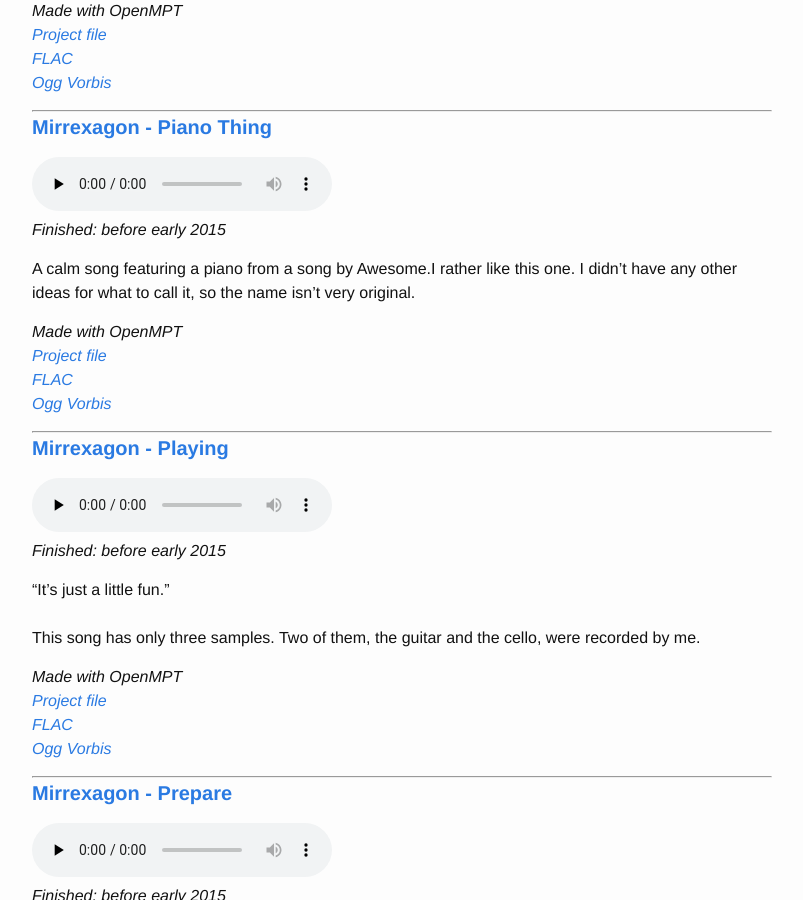
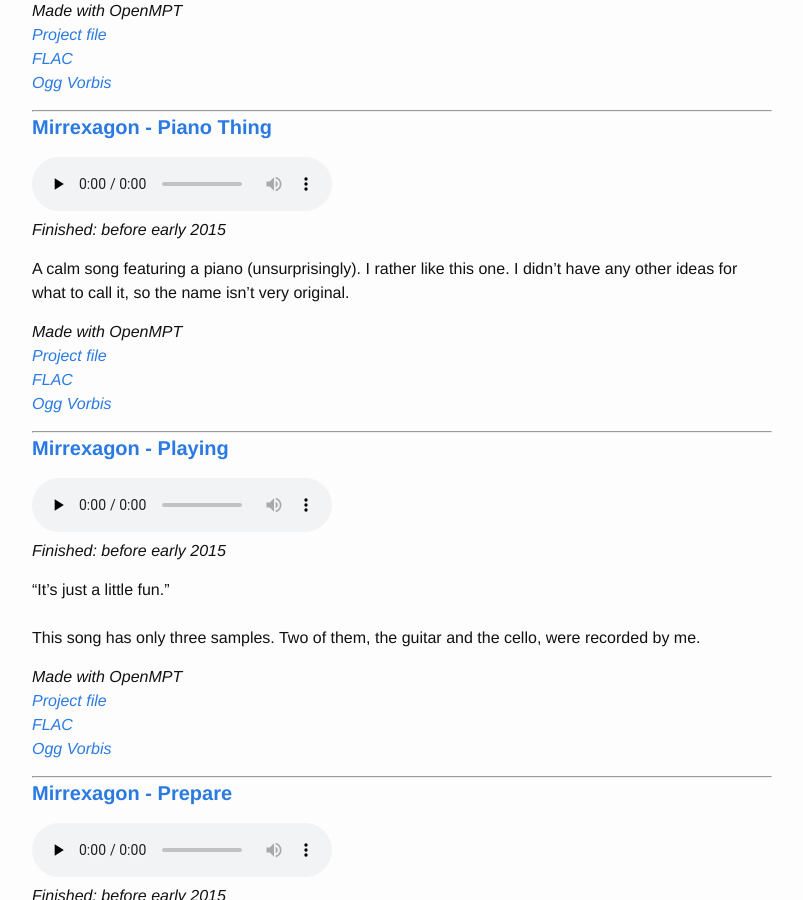
Before and after one commit to legospacy/legospacy.github.io, a Jekyll site: the page built from music.md, in a window 1280 px wide and 900 px high, scrolled down 11936 px. Shown: the whole window, without its empty margins (238-1041 px from the left). Built offline with Jekyll 4.4.1, drawn with Linux system fonts in a browser that asks for light colours; some of the changed lines change nothing that is shown.

Commit message:
Edit Piano Thing's description

```diff
--- a/_data/music.yaml
+++ b/_data/music.yaml
@@ -1,97 +1,98 @@
 ---
-- comment: 'A fast-paced electronic piece. I want to use this for battle music!
+- ext: sunvox
+  comment: 'A fast-paced electronic piece. I want to use this for battle music!
 
 
     It''s meant to be looped, but this version has an ending for listening purposes.'
-  program: SunVox
+  filename: mirrexagon_-_bring_it_on.sunvox
   tags:
-    Date: 2016-10-28
     Title: Bring It On
     Artist: Mirrexagon
-  filename: mirrexagon_-_bring_it_on.sunvox
-  ext: sunvox
-- comment: A happy chiptune. Spread your wings and fly into the sky!
+    Date: 2016-10-28
   program: SunVox
+- ext: sunvox
+  comment: A happy chiptune. Spread your wings and fly into the sky!
+  filename: mirrexagon_-_into_the_sky.sunvox
   tags:
+    Date: 2016-09-30
     Artist: Mirrexagon
-    Date: 2016-09-30
     Title: Into the Sky
-  filename: mirrexagon_-_into_the_sky.sunvox
-  ext: sunvox
-- comment: I felt like playing with a piano instrument for this one. It's a bit short,
+  program: SunVox
+- ext: sunvox
+  comment: I felt like playing with a piano instrument for this one. It's a bit short,
     maybe too short, but I still think it works. The hardest part was getting all
     the volumes balanced (I'm still not convinced that they are, but oh well).
-  program: SunVox
+  filename: mirrexagon_-_love_you.sunvox
   tags:
-    Date: 2016-07-17
     Title: Love You
     Artist: Mirrexagon
-  filename: mirrexagon_-_love_you.sunvox
-  ext: sunvox
-- comment: You can never have too many remixes of one song!
+    Date: 2016-07-17
+  program: SunVox
+- ext: it
+  comment: You can never have too many remixes of one song!
+  filename: mirrexagon_-_destiny_inspired.it
+  tags:
+    Date: 2016-06-22
+    Artist: Mirrexagon
+    Title: Destiny Inspired
   program: OpenMPT
-  tags:
-    Artist: Mirrexagon
-    Date: 2016-06-22
-    Title: Destiny Inspired
-  filename: mirrexagon_-_destiny_inspired.it
-  ext: it
-- comment: 'My take on an iconic theme from Final Fantasy VI.
+- ext: sunvox
+  comment: 'My take on an iconic theme from Final Fantasy VI.
 
 '
+  filename: nobuo_uematsu_-_terra_(mirrexagon_cover).sunvox
+  tags:
+    Date: 2016-06-22
+    Artist: Nobuo Uematsu
+    Title: Terra (Mirrexagon Cover)
   program: SunVox
-  tags:
-    Artist: Nobuo Uematsu
-    Date: 2016-06-22
-    Title: Terra (Mirrexagon Cover)
-  filename: nobuo_uematsu_-_terra_(mirrexagon_cover).sunvox
-  ext: sunvox
-- comment: It took me a while to come up with a name for this, but I think "Swagger"
+- ext: sunvox
+  comment: It took me a while to come up with a name for this, but I think "Swagger"
     describes it perfectly. I accidentally made the ending somewhat unsatisfying,
     so be prepared to want to listen to this over and over forever.
+  filename: mirrexagon_-_swagger.sunvox
+  tags:
+    Date: 2016-01-28
+    Artist: Mirrexagon
+    Title: Swagger
   program: SunVox
+- ext: sunvox
+  comment: A random chiptune appeared!
+  filename: mirrexagon_-_little_battle_chip.sunvox
   tags:
+    Date: 2016-01-08
     Artist: Mirrexagon
-    Date: 2016-01-28
-    Title: Swagger
-  filename: mirrexagon_-_swagger.sunvox
-  ext: sunvox
-- comment: A random chiptune appeared!
+    Title: Little Battle Chip
   program: SunVox
+- ext: sunvox
+  comment: I was trying to make a wobble bass in SunVox. I also was trying to transcribe
+    this song. I combined the two!
+  filename: drax_-_tristesse_(mirrexagon_wobble_cover).sunvox
   tags:
+    Title: Tristesse (Mirrexagon Wobble Cover)
+    Artist: DRAX
+    Date: 2015-12-03
+  program: SunVox
+- ext: sunvox
+  comment: This sat in my WIP folder for ages because I thought it was too short,
+    but nothing I added sounded good. I think it's actually pretty great as is.
+  filename: mirrexagon_-_dream_march.sunvox
+  tags:
+    Date: 2015-12-01
     Artist: Mirrexagon
-    Date: 2016-01-08
-    Title: Little Battle Chip
-  filename: mirrexagon_-_little_battle_chip.sunvox
-  ext: sunvox
-- comment: I was trying to make a wobble bass in SunVox. I also was trying to transcribe
-    this song. I combined the two!
+    Title: Dream March
   program: SunVox
+- ext: sunvox
+  comment: This one was sitting around in my WIP folder for ages, until I eventually
+    decided to just call it finished.
+  filename: mirrexagon_-_city_night.sunvox
   tags:
-    Artist: DRAX
-    Title: Tristesse (Mirrexagon Wobble Cover)
-    Date: 2015-12-03
-  filename: drax_-_tristesse_(mirrexagon_wobble_cover).sunvox
-  ext: sunvox
-- comment: This sat in my WIP folder for ages because I thought it was too short,
-    but nothing I added sounded good. I think it's actually pretty great as is.
+    Date: 2015-11-29
+    Artist: Mirrexagon
+    Title: City Night
   program: SunVox
-  tags:
-    Artist: Mirrexagon
-    Date: 2015-12-01
-    Title: Dream March
-  filename: mirrexagon_-_dream_march.sunvox
-  ext: sunvox
-- comment: This one was sitting around in my WIP folder for ages, until I eventually
-    decided to just call it finished.
-  program: SunVox
-  tags:
-    Title: City Night
-    Artist: Mirrexagon
-    Date: 2015-11-29
-  filename: mirrexagon_-_city_night.sunvox
-  ext: sunvox
-- comment: 'Now this, this is a big one.
+- ext: sunvox
+  comment: 'Now this, this is a big one.
 
 
     This song started off as a chiptune, written as though for a demoscene demo. I
@@ -107,128 +108,128 @@
     in all its glory!
 
 '
+  filename: mirrexagon_-_demo_one.sunvox
+  tags:
+    Date: 2015-11-06
+    Artist: Mirrexagon
+    Title: Demo One
   program: SunVox
+- ext: sunvox
+  comment: I was originally hesitant to publish this, thinking it too short and not
+    very high quality, but in the end I think it's alright.
+  filename: mirrexagon_-_dont_cry.sunvox
   tags:
+    Date: 2015-03-21
     Artist: Mirrexagon
-    Date: 2015-11-06
-    Title: Demo One
-  filename: mirrexagon_-_demo_one.sunvox
-  ext: sunvox
-- comment: I was originally hesitant to publish this, thinking it too short and not
-    very high quality, but in the end I think it's alright.
+    Title: Don't Cry
   program: SunVox
+- ext: sunvox
+  comment: I played around with a few new things with this one, namely tempo and style
+    changes. I'm pretty happy how it turned out.
+  filename: mirrexagon_-_sundance.sunvox
   tags:
+    Date: 2015-02-12
     Artist: Mirrexagon
-    Date: 2015-03-21
-    Title: Don't Cry
-  filename: mirrexagon_-_dont_cry.sunvox
-  ext: sunvox
-- comment: I played around with a few new things with this one, namely tempo and style
-    changes. I'm pretty happy how it turned out.
+    Title: Sundance
   program: SunVox
-  tags:
-    Artist: Mirrexagon
-    Date: 2015-02-12
-    Title: Sundance
-  filename: mirrexagon_-_sundance.sunvox
-  ext: sunvox
-- comment: I'm not entirely sure what to call this. Fast-paced techno thing? I didn't
+- ext: sunvox
+  comment: I'm not entirely sure what to call this. Fast-paced techno thing? I didn't
     pay much attention when I was making this, or at least I barely remember doing
     it.
+  filename: mirrexagon_-_power_on.sunvox
+  tags:
+    Date: 2015-02-06
+    Artist: Mirrexagon
+    Title: Power On
   program: SunVox
+- ext: it
+  comment: A chiptune, through and through. I returned to OpenMPT briefly to make
+    this after having switched to SunVox a while back.
+  filename: mirrexagon_-_trudge.it
   tags:
+    Title: Trudge
     Artist: Mirrexagon
-    Date: 2015-02-06
-    Title: Power On
-  filename: mirrexagon_-_power_on.sunvox
-  ext: sunvox
-- comment: A chiptune, through and through. I returned to OpenMPT briefly to make
-    this after having switched to SunVox a while back.
+    Date: 2015-02-04
   program: OpenMPT
-  tags:
-    Artist: Mirrexagon
-    Title: Trudge
-    Date: 2015-02-04
-  filename: mirrexagon_-_trudge.it
-  ext: it
-- comment: One of my first SunVox songs. It's more an ambient loop than a song.
-  program: SunVox
+- ext: sunvox
+  comment: One of my first SunVox songs. It's more an ambient loop than a song.
+  filename: mirrexagon_-_basement.sunvox
   tags:
     Artist: Mirrexagon
     Title: Basement
-  filename: mirrexagon_-_basement.sunvox
-  ext: sunvox
-- comment: I don't usually write upbeat happy songs (for whatever reason), but this
+  program: SunVox
+- ext: sunvox
+  comment: I don't usually write upbeat happy songs (for whatever reason), but this
     is one!
-  program: SunVox
+  filename: mirrexagon_-_candy_stall.sunvox
   tags:
     Artist: Mirrexagon
     Title: Candy Stall
-  filename: mirrexagon_-_candy_stall.sunvox
-  ext: sunvox
-- comment: I think this one sounds a bit medieval, hence the name.
   program: SunVox
+- ext: sunvox
+  comment: I think this one sounds a bit medieval, hence the name.
+  filename: mirrexagon_-_castle.sunvox
   tags:
     Artist: Mirrexagon
     Title: Castle
-  filename: mirrexagon_-_castle.sunvox
-  ext: sunvox
-- comment: My first foray into using only simple waveforms in a song (ie. chiptune).
+  program: SunVox
+- ext: it
+  comment: My first foray into using only simple waveforms in a song (ie. chiptune).
     I was trying to make a dubstep-like wobble bass, but it didn't work out and so
     I made this instead.
-  program: OpenMPT
+  filename: mirrexagon_-_chipthing.it
   tags:
     Title: Chip Thing
     Artist: Mirrexagon
-  filename: mirrexagon_-_chipthing.it
-  ext: it
-- comment: 'Electronic cover of the Chrono Trigger battle music.
+  program: OpenMPT
+- ext: sunvox
+  comment: 'Electronic cover of the Chrono Trigger battle music.
 
 
     I haven''t actually finished Chrono Trigger (I know, I know!), but its music is
     awesome!
 
 '
-  program: SunVox
+  filename: yasunori_mitsuda_-_chrono_trigger_battle_1_(mirrexagon_cover).sunvox
   tags:
     Title: Chrono Trigger Battle 1 (Mirrexagon Cover)
     Artist: Yasunori Mitsuda
-  filename: yasunori_mitsuda_-_chrono_trigger_battle_1_(mirrexagon_cover).sunvox
-  ext: sunvox
-- comment: '"You can''t escape your destiny."
+  program: SunVox
+- ext: it
+  comment: '"You can''t escape your destiny."
 
 
     I love the plucky instrument in this song. I don''t know what it is but I pinched
     it from "Inside a Dream" by Awesome and have since heard it in quite a few songs.
 
 '
-  program: OpenMPT
+  filename: mirrexagon_-_destiny.it
   tags:
     Title: Destiny
     Artist: Mirrexagon
-  filename: mirrexagon_-_destiny.it
-  ext: it
-- comment: A remix of my own song "Destiny"! This version is more fast-paced, and
+  program: OpenMPT
+- ext: it
+  comment: A remix of my own song "Destiny"! This version is more fast-paced, and
     still retains a lot of the original.
-  program: OpenMPT
+  filename: mirrexagon_-_destiny_redux.it
   tags:
     Title: Destiny Redux
     Artist: Mirrexagon
-  filename: mirrexagon_-_destiny_redux.it
-  ext: it
-- comment: 'A calm cover of the Double Rainboom theme, without vocals.
+  program: OpenMPT
+- ext: it
+  comment: 'A calm cover of the Double Rainboom theme, without vocals.
 
 
     I also did a non-calm techno remix before this one, which has the vocals.
 
 '
-  program: OpenMPT
+  filename: david_larson_-_double_rainboom_(mirrexagon_calm_cover).it
   tags:
     Title: Double Rainboom (Mirrexagon Calm Cover)
     Artist: David Larson
-  filename: david_larson_-_double_rainboom_(mirrexagon_calm_cover).it
-  ext: it
-- comment: 'A remix of the theme of Double Rainboom, an MLP: FiM fan animation made
+  program: OpenMPT
+- ext: it
+  comment: 'A remix of the theme of Double Rainboom, an MLP: FiM fan animation made
     by people all over the world (or something like that), that sadly was taken down
     by the lead producer. You can still find it online though.
 
@@ -237,55 +238,55 @@
     track uncompressed.
 
 '
-  program: OpenMPT
+  filename: david_larson_-_double_rainboom_(mirrexagon_techno_remix).it
   tags:
     Title: Double Rainboom (Mirrexagon Techno Remix)
     Artist: David Larson, Mandopony
-  filename: david_larson_-_double_rainboom_(mirrexagon_techno_remix).it
-  ext: it
-- comment: '"When you dream, you can do anything."
+  program: OpenMPT
+- ext: it
+  comment: '"When you dream, you can do anything."
 
 
     I liked this sample so much, I made a song that used only it!
 
 '
-  program: OpenMPT
+  filename: mirrexagon_-_dream.it
   tags:
     Title: Dream
     Artist: Mirrexagon
-  filename: mirrexagon_-_dream.it
-  ext: it
-- comment: A fast paced mostly electronic song. I rank this pretty highly in all the
+  program: OpenMPT
+- ext: sunvox
+  comment: A fast paced mostly electronic song. I rank this pretty highly in all the
     songs I've made.
-  program: SunVox
+  filename: mirrexagon_-_fate_of_the_world.sunvox
   tags:
     Title: Fate of the World
     Artist: Mirrexagon
-  filename: mirrexagon_-_fate_of_the_world.sunvox
-  ext: sunvox
-- comment: '"The Final Sacrifice is your life."
+  program: SunVox
+- ext: it
+  comment: '"The Final Sacrifice is your life."
 
 
     The first song I ever made (well, technically second, but we don''t talk about
     the first)! Chord progression comes from "destiny" by Radix.
 
 '
-  program: OpenMPT
+  filename: mirrexagon_-_final_sacrifice.it
   tags:
     Title: Final Sacrifice
     Artist: Mirrexagon
-  filename: mirrexagon_-_final_sacrifice.it
-  ext: it
-- comment: A full-on electronic song with an awesome (if I do say so myself) bass
+  program: OpenMPT
+- ext: sunvox
+  comment: A full-on electronic song with an awesome (if I do say so myself) bass
     line. I was pretty amazed at myself when I made this, and I still (as of March
     2016) think it's one of the best songs I've ever made.
-  program: SunVox
+  filename: mirrexagon_-_fluorescent.sunvox
   tags:
     Title: Fluorescent
     Artist: Mirrexagon
-  filename: mirrexagon_-_fluorescent.sunvox
-  ext: sunvox
-- comment: 'Follow the Sun is one of the example songs bundled with SunVox, and it''s
+  program: SunVox
+- ext: sunvox
+  comment: 'Follow the Sun is one of the example songs bundled with SunVox, and it''s
     also written by the creator. It''s my favourite of the example songs.
 
 
@@ -293,45 +294,45 @@
     so I suppose this is kind of an edit as well?
 
 '
-  program: SunVox
+  filename: nightradio_-_follow_the_sun_(mirrexagon_remix).sunvox
   tags:
     Title: Follow the Sun (Mirrexagon Remix)
     Artist: NightRadio
-  filename: nightradio_-_follow_the_sun_(mirrexagon_remix).sunvox
-  ext: sunvox
-- comment: I was playing around with sines, filters and LFOs. Not my greatest work,
+  program: SunVox
+- ext: sunvox
+  comment: I was playing around with sines, filters and LFOs. Not my greatest work,
     but still alright.
-  program: SunVox
+  filename: mirrexagon_-_ghostly_touch.sunvox
   tags:
     Title: Ghostly Touch
     Artist: Mirrexagon
-  filename: mirrexagon_-_ghostly_touch.sunvox
-  ext: sunvox
-- comment: '"Bask in the glow, and let it absorb you. Let everything wash away."
+  program: SunVox
+- ext: it
+  comment: '"Bask in the glow, and let it absorb you. Let everything wash away."
 
 
     This song apparently invokes images of a forest glade.
 
 '
-  program: OpenMPT
+  filename: mirrexagon_-_glow.it
   tags:
     Title: Glow
     Artist: Mirrexagon
-  filename: mirrexagon_-_glow.it
-  ext: it
-- comment: '"It is all too easy to become lost in the pure vastness of a mind."
+  program: OpenMPT
+- ext: it
+  comment: '"It is all too easy to become lost in the pure vastness of a mind."
 
 
     Guitars! One of which is my sample, the other comes from "guitarv2" by Buzzer.
 
 '
-  program: OpenMPT
+  filename: mirrexagon_-_lost.it
   tags:
     Title: Lost
     Artist: Mirrexagon
-  filename: mirrexagon_-_lost.it
-  ext: it
-- comment: 'A short, mostly acoustic piece (as acoustic as you can get with samples,
+  program: OpenMPT
+- ext: it
+  comment: 'A short, mostly acoustic piece (as acoustic as you can get with samples,
     anyway).
 
 
@@ -339,21 +340,21 @@
     a song with that in it!
 
 '
-  program: OpenMPT
+  filename: mirrexagon_-_march.it
   tags:
     Title: March
     Artist: Mirrexagon
-  filename: mirrexagon_-_march.it
-  ext: it
-- comment: A song made entirely of marimbas, with some nice echo and reverb. Don't
+  program: OpenMPT
+- ext: sunvox
+  comment: A song made entirely of marimbas, with some nice echo and reverb. Don't
     mind the unoriginal name.
-  program: SunVox
+  filename: mirrexagon_-_marimba_thing.sunvox
   tags:
     Title: Marimba Thing
     Artist: Mirrexagon
-  filename: mirrexagon_-_marimba_thing.sunvox
-  ext: sunvox
-- comment: '"When there is no hope, sorrow overcomes all."
+  program: SunVox
+- ext: it
+  comment: '"When there is no hope, sorrow overcomes all."
 
 
     An electronic 16-bit-ish song.
@@ -364,37 +365,36 @@
     to put something in there to justify that marketing!
 
 '
-  program: OpenMPT
+  filename: mirrexagon_-_never-ending_sorrow.it
   tags:
     Title: Never-ending Sorrow
     Artist: Mirrexagon
-  filename: mirrexagon_-_never-ending_sorrow.it
-  ext: it
-- comment: 'A calm song featuring a piano from a song by Awesome.I rather like this
-    one. I didn''t have any other ideas for what to call it, so the name isn''t very
-    original.
+  program: OpenMPT
+- ext: it
+  comment: 'A calm song featuring a piano (unsurprisingly). I rather like this one.
+    I didn''t have any other ideas for what to call it, so the name isn''t very original.
 
 '
-  program: OpenMPT
+  filename: mirrexagon_-_pianothing.it
   tags:
     Title: Piano Thing
     Artist: Mirrexagon
-  filename: mirrexagon_-_pianothing.it
-  ext: it
-- comment: '"It''s just a little fun."
+  program: OpenMPT
+- ext: it
+  comment: '"It''s just a little fun."
 
 
     This song has only three samples. Two of them, the guitar and the cello, were
     recorded by me.
 
 '
-  program: OpenMPT
+  filename: mirrexagon_-_playing.it
   tags:
     Title: Playing
     Artist: Mirrexagon
-  filename: mirrexagon_-_playing.it
-  ext: it
-- comment: '"Are you ready to face the challenge?"
+  program: OpenMPT
+- ext: it
+  comment: '"Are you ready to face the challenge?"
 
 
     I asked my friend to pick out some samples from a large collection of tracker
@@ -402,13 +402,13 @@
     a synth in the mix. This is what I made.
 
 '
-  program: OpenMPT
+  filename: mirrexagon_-_prepare.it
   tags:
     Title: Prepare
     Artist: Mirrexagon
-  filename: mirrexagon_-_prepare.it
-  ext: it
-- comment: '"Even though you may never find it, you still keep searching."
+  program: OpenMPT
+- ext: it
+  comment: '"Even though you may never find it, you still keep searching."
 
 
     A calm, slightly solemn piece, featuring a piano sample taken from "Beyond the
@@ -420,13 +420,13 @@
     the sea near the start of the game, with wind-through-grass noises in the background.
 
 '
-  program: OpenMPT
+  filename: mirrexagon_-_searching.it
   tags:
     Title: Searching
     Artist: Mirrexagon
-  filename: mirrexagon_-_searching.it
-  ext: it
-- comment: 'Fast-paced endlessly-looping mostly-electronic song, with the plucky instrument
+  program: OpenMPT
+- ext: sunvox
+  comment: 'Fast-paced endlessly-looping mostly-electronic song, with the plucky instrument
     I love so much.
 
     I made this in the early days of using SunVox, and I look back on it sometimes
@@ -434,13 +434,13 @@
     again." I absolutely love it.
 
 '
-  program: SunVox
+  filename: mirrexagon_-_showtime.sunvox
   tags:
     Title: Showtime
     Artist: Mirrexagon
-  filename: mirrexagon_-_showtime.sunvox
-  ext: sunvox
-- comment: '"It''s the simple things that count."
+  program: SunVox
+- ext: it
+  comment: '"It''s the simple things that count."
 
 
     With a drumbeat stolen from "massive cave system" by Reed, this is the only song
@@ -448,13 +448,13 @@
     It''s been fixed though.
 
 '
-  program: OpenMPT
+  filename: mirrexagon_-_simplistic.it
   tags:
     Title: Simplistic
     Artist: Mirrexagon
-  filename: mirrexagon_-_simplistic.it
-  ext: it
-- comment: '"Here I lie, in this cave,
+  program: OpenMPT
+- ext: it
+  comment: '"Here I lie, in this cave,
 
     watching all the storms go by.
 
@@ -486,50 +486,50 @@
     a story I wrote (it was terrible and it''s gone, don''t ask).
 
 '
-  program: OpenMPT
+  filename: koji_kondo_-_song_of_storms_(mirrexagon_16-bit_cover).it
   tags:
     Title: Song of Storms (Mirrexagon 16-bit Cover)
     Artist: Koji Kondo
-  filename: koji_kondo_-_song_of_storms_(mirrexagon_16-bit_cover).it
-  ext: it
-- comment: A remix of probably the most famous part of the theme from The Elder Scrolls.
+  program: OpenMPT
+- ext: it
+  comment: A remix of probably the most famous part of the theme from The Elder Scrolls.
     I was playing Skyrim around the time I made this.
-  program: OpenMPT
+  filename: mirrexagon_-_tes.it
   tags:
     Title: The Elder Scrolls
     Artist: Mirrexagon
-  filename: mirrexagon_-_tes.it
-  ext: it
-- comment: '"Once you reach the end, all that is left is...nothing. It''s over. It''s
+  program: OpenMPT
+- ext: it
+  comment: '"Once you reach the end, all that is left is...nothing. It''s over. It''s
     finished. There is nothing left. And there is nothing you can do about it."
 
 
     I don''t remember what was going through my head when I wrote that quote...'
-  program: OpenMPT
+  filename: mirrexagon_-_the_end.it
   tags:
     Title: The End
     Artist: Mirrexagon
-  filename: mirrexagon_-_the_end.it
-  ext: it
-- comment: '"Embrace the twilight, live in it. It won\''t last."
+  program: OpenMPT
+- ext: it
+  comment: '"Embrace the twilight, live in it. It won\''t last."
 
 
     A little ambient piece that came from messing with a chord entry thing OpenMPT
     has.'
-  program: OpenMPT
+  filename: mirrexagon_-_twilight.it
   tags:
     Title: Twilight
     Artist: Mirrexagon
-  filename: mirrexagon_-_twilight.it
-  ext: it
-- comment: This one's a chiptune. It's one of my first SunVox songs.
-  program: SunVox
+  program: OpenMPT
+- ext: sunvox
+  comment: This one's a chiptune. It's one of my first SunVox songs.
+  filename: mirrexagon_-_weather_factory.sunvox
   tags:
     Title: Weather Factory
     Artist: Mirrexagon
-  filename: mirrexagon_-_weather_factory.sunvox
-  ext: sunvox
-- comment: 'Yes, I watched MLP: FiM, enjoyed it, and became obsessed with it for a
+  program: SunVox
+- ext: it
+  comment: 'Yes, I watched MLP: FiM, enjoyed it, and became obsessed with it for a
     while.
 
 
@@ -537,17 +537,16 @@
     because I''m not too great with transcribing by ear.
 
 '
-  program: OpenMPT
+  filename: daniel_ingram_-_winter_wrap_up_(mirrexagon_cover).it
   tags:
     Title: Winter Wrap Up (Mirrexagon Cover)
     Artist: Daniel Ingram
-  filename: daniel_ingram_-_winter_wrap_up_(mirrexagon_cover).it
-  ext: it
-- comment: My second remix of "Destiny", this time done in SunVox! I have a sort of
+  program: OpenMPT
+- ext: sunvox
+  comment: My second remix of "Destiny", this time done in SunVox! I have a sort of
     inside joke with myself that I'll just keep remixing Destiny over and over.
-  program: SunVox
+  filename: mirrexagon_-_your_destiny_awaits.sunvox
   tags:
     Title: Your Destiny Awaits
     Artist: Mirrexagon
-  filename: mirrexagon_-_your_destiny_awaits.sunvox
-  ext: sunvox
+  program: SunVox
```
